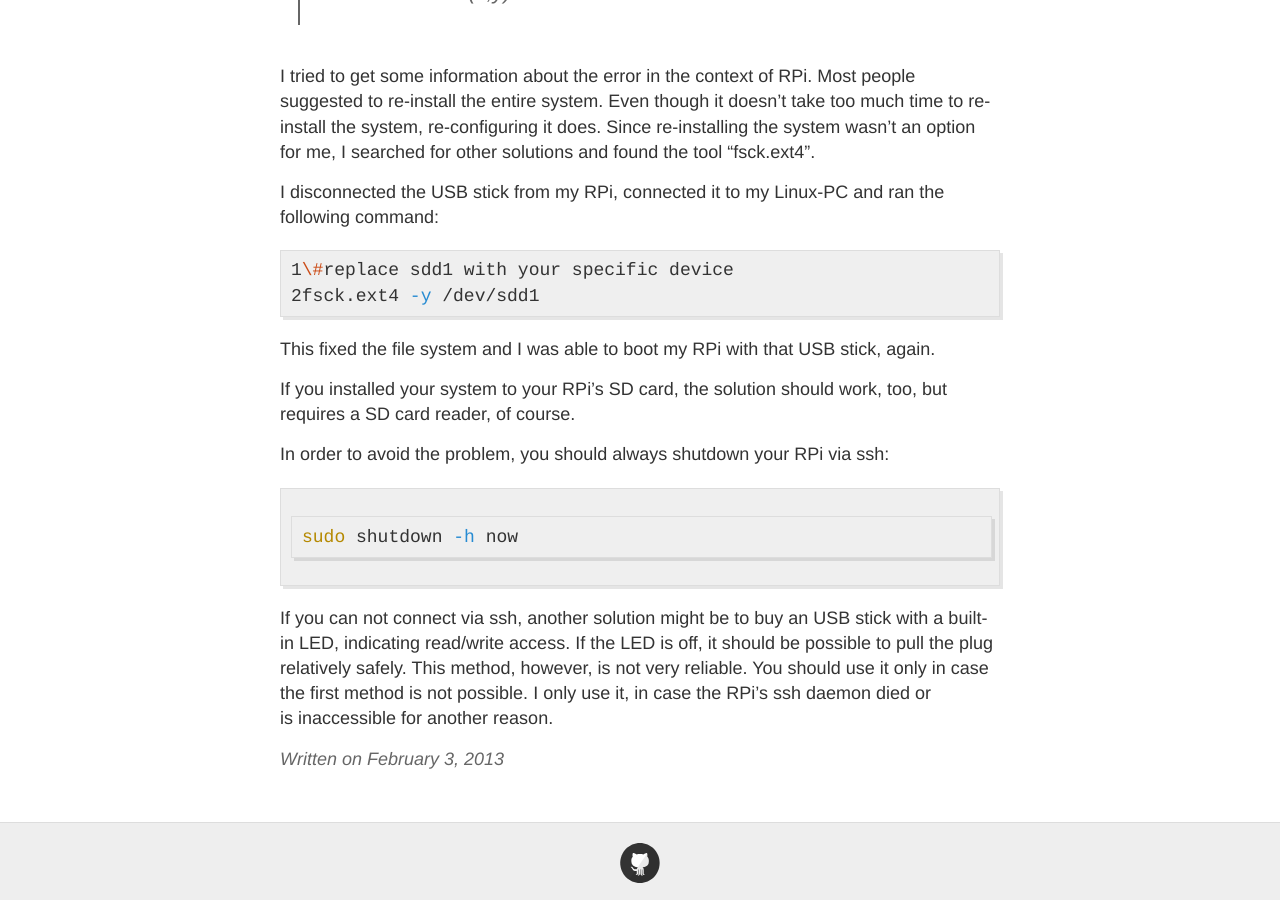
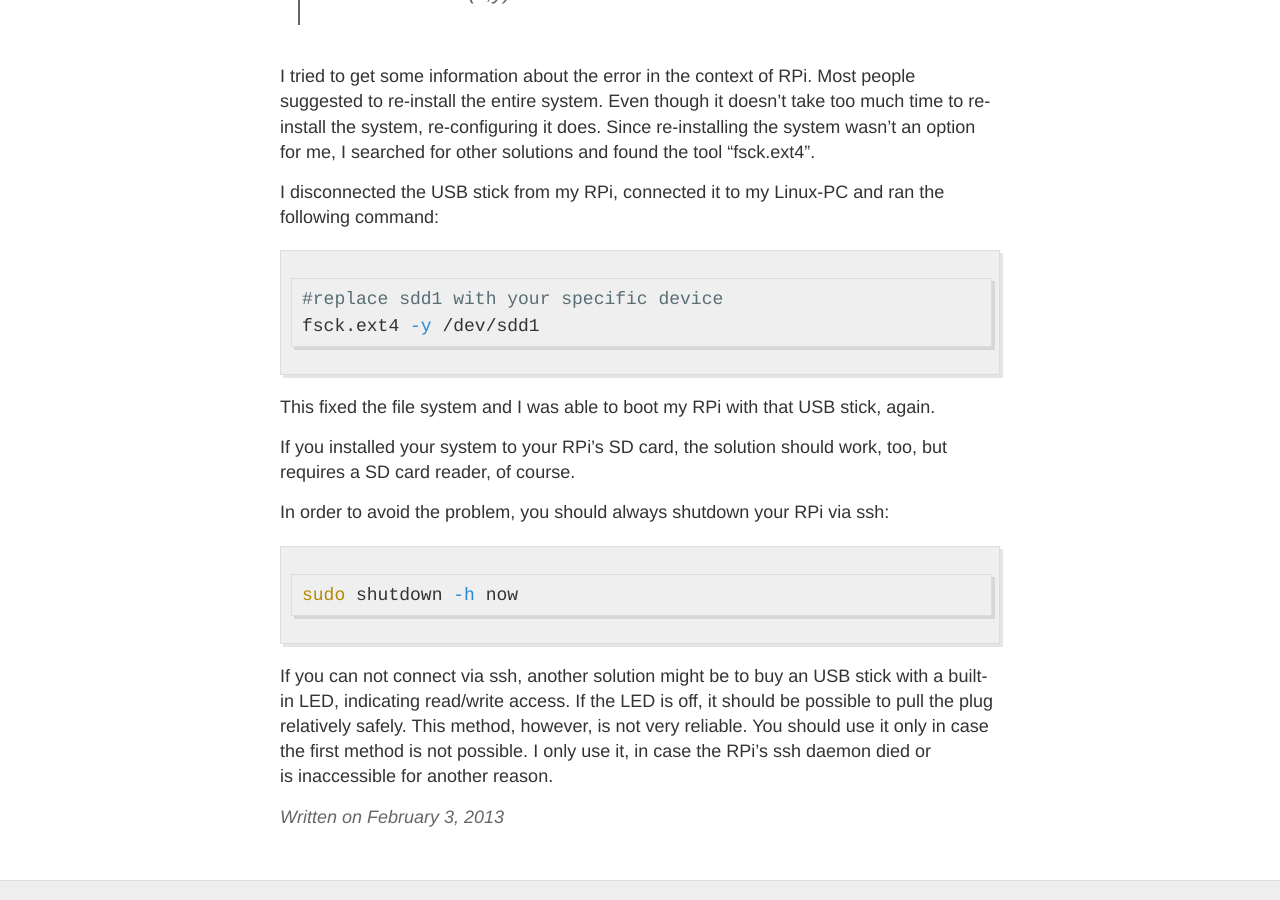
Before and after one commit to bbilger/yabapal, a Jekyll site: the page built from _posts/2013-02-03-solving-kernel-panic-not-syncing-vfs-unable-to-mount-root-fs-on-unknown-blockxy.md, in a window 1280 px wide and 900 px high, scrolled down 555 px. Built offline with Jekyll 4.4.1, drawn with Linux system fonts in a browser that asks for light colours.

Commit message:
Update 2013-02-03-solving-kernel-panic-not-syncing-vfs-unable-to-mount-root-fs-on-unknown-blockxy.md

````diff
--- a/_posts/2013-02-03-solving-kernel-panic-not-syncing-vfs-unable-to-mount-root-fs-on-unknown-blockxy.md
+++ b/_posts/2013-02-03-solving-kernel-panic-not-syncing-vfs-unable-to-mount-root-fs-on-unknown-blockxy.md
@@ -26,10 +26,10 @@ I tried to get some information about the error in the context of RPi. Most peop
 
 I disconnected the USB stick from my RPi, connected it to my Linux-PC and ran the following command:
 
-{% highlight bash linenos %}
-\#replace sdd1 with your specific device
+``` bash
+#replace sdd1 with your specific device
 fsck.ext4 -y /dev/sdd1
-{% endhighlight %}
+```
 
 This fixed the file system and I was able to boot my RPi with that USB stick, again.
 
````
